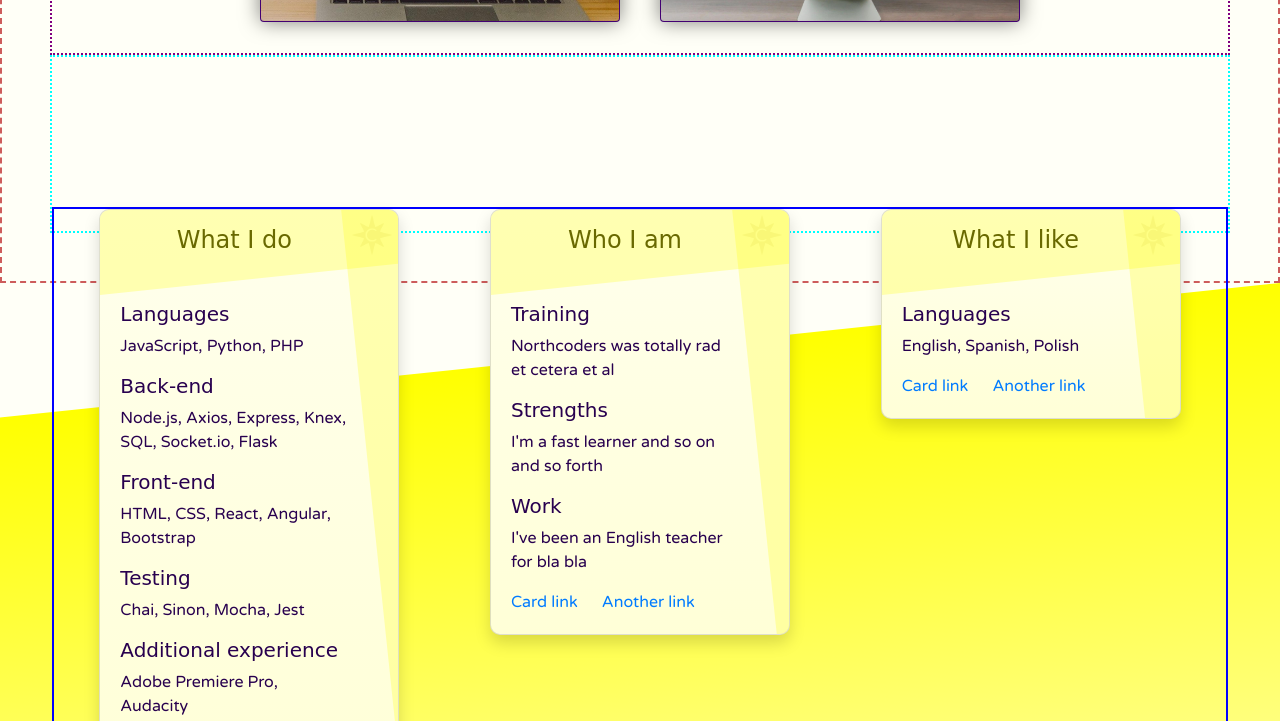
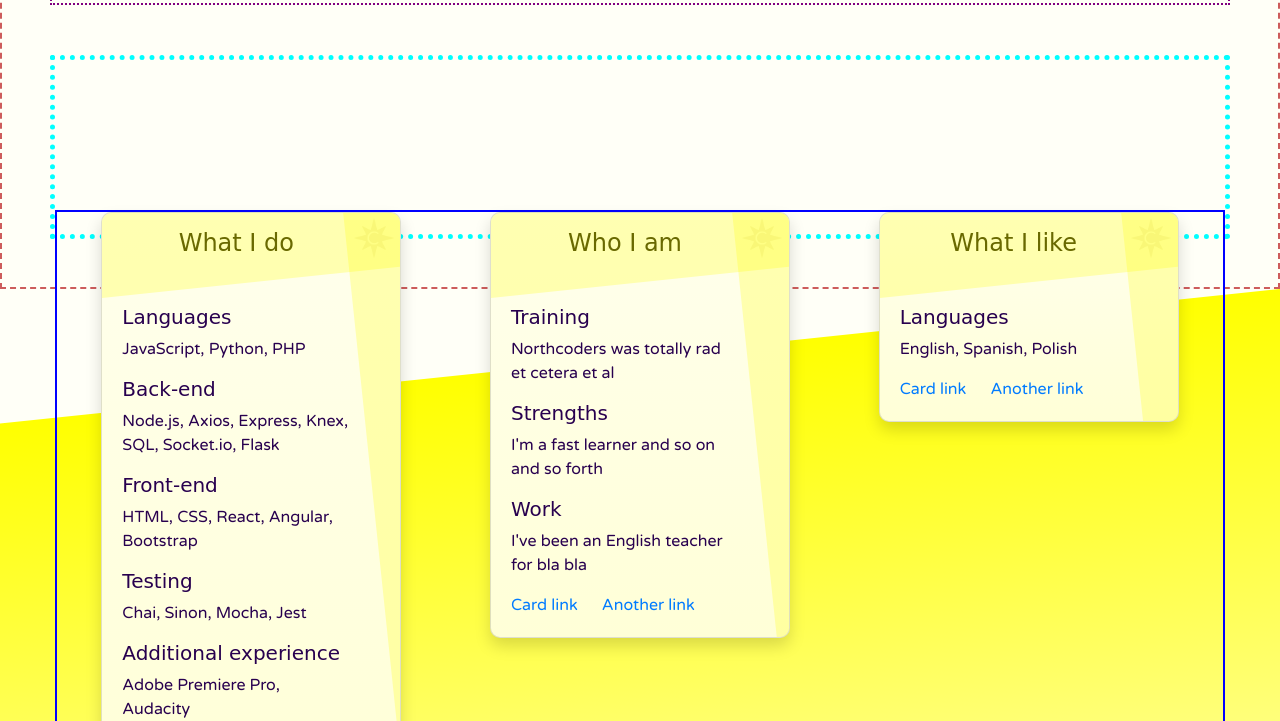
Before and after one commit to chicorycolumn/Portfolio-v2, a website: page index.html in a window 1280 px wide. Shown: the part 1449-2170 px from the top of the page. Drawn offline with nearby package versions, Linux system fonts and the light colour scheme; a web font is replaced by a local one.

Commit message:
Mobile sizing of main page looking nice.

```diff
--- a/assets/css/index.css
+++ b/assets/css/index.css
@@ -58,7 +58,7 @@ footer img:hover {
 }
 
 footer {
-  height: 450px;
+  height: 750px;
 }
 
 #portfolioSection {
@@ -77,24 +77,25 @@ footer {
   transition: opacity 0.25s ease;
 
   padding-top: 100px;
-  margin-top: 100px;
+  margin-top: 50px;
 }
 
 #aboutMeSection {
-  border: aqua dotted 2px;
+  border: aqua dotted 5px;
   background-color: rgba(0, 0, 0, 0);
   height: fit-content;
-  /* padding-top: 75px; */
+  padding-top: 125px;
   /* margin-bottom: 200px; */
   /* position: relative;
   top: -75px; */
+  margin-top: 50px;
 }
 
 #aboutMeCardHolder,
 #aboutMeCarouselHolder {
   position: relative;
-  top: 100px;
-  border: blue solid 2px;
+  top: 0px;
+  border: darkblue solid 2px;
 }
 
 @media screen and (min-width: 576px) {
@@ -120,6 +121,13 @@ footer {
     /* top: -150px; */
   }
 
+  #aboutMeCardHolder,
+  #aboutMeCarouselHolder {
+    position: relative;
+    top: 100px;
+    border: blue solid 2px;
+  }
+
   /* **************************************** */
 
   .headerText {
--- a/content/navbar.html
+++ b/content/navbar.html
@@ -54,7 +54,7 @@
       id="navbar"
       class="navbar fixed-top navbar-expand-md bg-dark navbar-dark"
     >
-      <p style="color: white">015</p>
+      <p style="color: white">016</p>
       <a class="navbar-brand" href="#">
         <img
           class="navbar-brand-image"
```
Also changed, not shown: content/aboutMe.html (+12 -0 lines).
